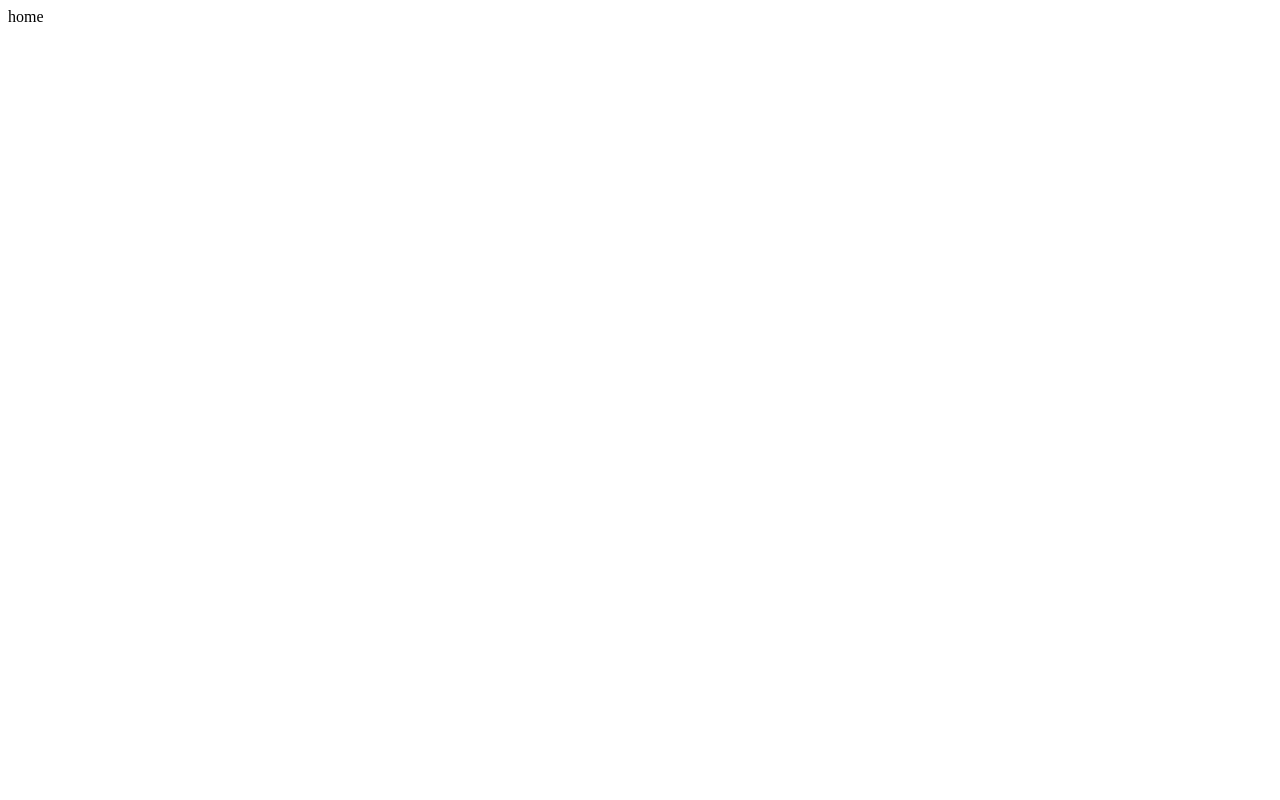
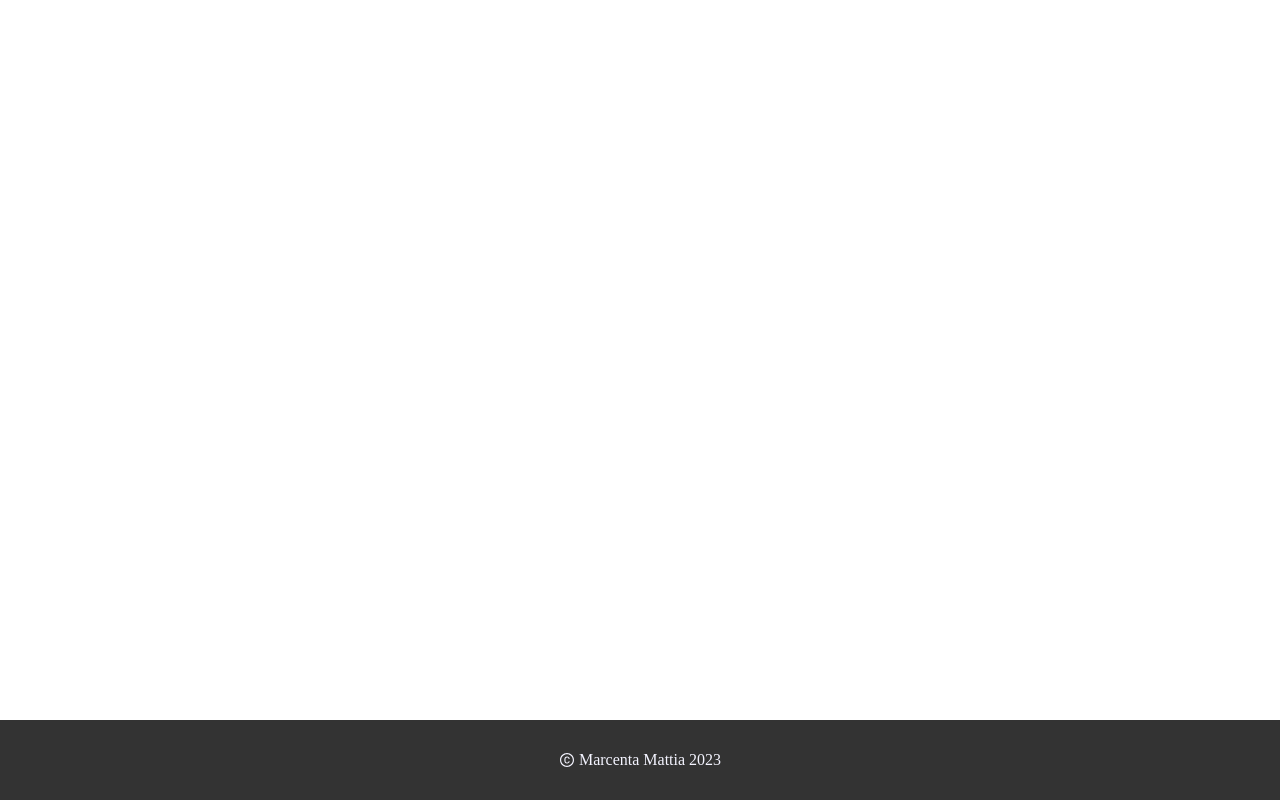
Before and after one commit to matt185/beerholic, a React (Create React App) app in the folder beerholic/: page / in a window 1280 px wide. Built offline with nearby package versions, Linux system fonts and the light colour scheme.

Commit message:
create footer

```diff
--- a/beerholic/src/App.tsx
+++ b/beerholic/src/App.tsx
@@ -1,11 +1,16 @@
 import React from 'react';
+
+import { Layout } from './components/Layout'
+import './styles/index.scss';
 
 
 function App() {
   return (
-    <div className="App">
-      home
-    </div>
+    <>
+      <Layout>
+
+      </Layout>
+    </>
   );
 }
 
--- /dev/null
+++ b/beerholic/src/components/Footer.tsx
@@ -0,0 +1,13 @@
+import React from 'react'
+import { AiOutlineCopyright } from 'react-icons/ai'
+interface FooterProps {
+
+}
+
+export const Footer: React.FC<FooterProps> = ({ }) => {
+    return (
+        <div className="footer">
+            <p><AiOutlineCopyright className="footer_copyright" /> Marcenta Mattia {new Date().getFullYear()}</p>
+        </div>
+    )
+}
--- /dev/null
+++ b/beerholic/src/components/Layout.tsx
@@ -0,0 +1,17 @@
+import React from 'react'
+import { Footer } from './Footer'
+
+interface LayoutProps {
+    children: React.ReactNode
+}
+
+export const Layout: React.FC<LayoutProps> = ({ children }) => {
+    return (
+        <>
+            <div className="layout_body">{children}</div>
+            <div className="layout_footer">
+                <Footer />
+            </div>
+        </>
+    )
+}
--- a/beerholic/src/index.tsx
+++ b/beerholic/src/index.tsx
@@ -1,6 +1,7 @@
 import React from 'react';
 import ReactDOM from 'react-dom/client';
 import App from './App';
+import './styles/index.scss'
 
 
 const root = ReactDOM.createRoot(
--- /dev/null
+++ b/beerholic/src/styles/base/_base.scss
@@ -0,0 +1,15 @@
+@import '../variables.scss';
+* {
+    box-sizing: border-box;
+    margin: 0;
+}
+
+body {
+    width: 100%;
+    color: $dark;
+    background: rgb(255,255,255);
+}
+
+#root {
+    height: 100%;
+}
--- /dev/null
+++ b/beerholic/src/styles/base/_index.scss
@@ -0,0 +1,2 @@
+@import 'base';
+@import 'layout';
--- /dev/null
+++ b/beerholic/src/styles/base/_layout.scss
@@ -0,0 +1,23 @@
+@import '../variables.scss';
+
+.layout_header{
+    position: fixed;
+    top: 0;
+    width: 100%;
+}
+
+.layout_body {
+    margin-top: $headerHeight;
+    margin-bottom: $footerHeight;
+    height: calc(100vh - #{$headerHeight}-#{$footerHeight});
+    width: 100%;
+    display: flex;
+    justify-content: center;
+    align-items: center;
+}
+
+.layout_footer {
+    position: fixed;
+    bottom: 0;
+    width: 100%;
+}
--- /dev/null
+++ b/beerholic/src/styles/components/_footer.scss
@@ -0,0 +1,19 @@
+@import '../variables.scss';
+
+.footer{
+    color: $bg;
+    background-color: rgba($dark,0.9);
+    width: 100%;
+    height: $footerHeight;
+    display: flex;
+    align-items: center;
+    justify-content: center;
+    p{
+        .footer_copyright{
+            margin-right: 4px;
+        }
+        display: inline-flex;
+        align-items: center;
+        text-transform: capitalize;
+    }
+}
--- /dev/null
+++ b/beerholic/src/styles/components/_index.scss
@@ -0,0 +1 @@
+@import 'footer';
--- /dev/null
+++ b/beerholic/src/styles/index.scss
@@ -0,0 +1,2 @@
+@import 'base';
+@import 'components';
--- /dev/null
+++ b/beerholic/src/styles/variables.scss
@@ -0,0 +1,98 @@
+// colors
+$dark: rgb(29, 29, 29);
+$gray: rgb(138, 135, 135);
+$light: #fff;
+$primary: rgb(162, 162, 246);
+$purple:rgb(108,42,255);
+$bg: rgb(244, 244, 255);
+$lgBlue:rgb(97, 219, 251);
+$policeBlue:rgb(52, 73, 94);
+$mint:rgba(65, 184, 131);
+$pink:rgb(233, 30, 99);
+// spacing
+$spacing-md: 16px;
+$spacing-lg: 32px;
+// border radius
+$borderRadius: 12px;
+// header footer height
+$headerHeight: 100px;
+$footerHeight: 80px;
+// max width
+$maxWidth: 1280px;
+
+// shadow style
+@mixin shadow_white {
+    text-shadow: 5px 3px 4px $light
+}
+
+@mixin shadow {
+    text-shadow: 5px 3px 4px $dark
+}
+
+@mixin shadow-gray {
+    text-shadow: 5px 3px 4px $gray
+}
+
+@mixin shadow-blue {
+    text-shadow: 5px 3px 4px $lgBlue
+}
+
+@mixin shadow-mint {
+    text-shadow: 5px 3px 4px $mint
+}
+
+@mixin shadow-purple {
+    text-shadow: 5px 3px 4px $purple
+}
+
+@mixin icon-shadow {
+    filter: drop-shadow(5px 3px 4px $dark)
+}
+
+@mixin icon-shadow-light {
+    filter: drop-shadow(5px 3px 4px $light)
+}
+
+@mixin icon-shadow-mint {
+    filter: drop-shadow(5px 3px 4px $mint)
+}
+
+@mixin boxShadow_white {
+    box-shadow: 5px 3px 4px $light
+}
+
+@mixin breakpoint($point) {
+    @if $point==md {
+        // 768px
+        @media (min-width: 48em) {
+            @content;
+        }
+    }
+    @if $point==sm {
+        // 459px
+        @media (max-width: 28em) {
+            @content;
+        }
+    }
+    @if $point==sm {
+        //415px
+        @media (max-width: 25.9em) {
+            @content;
+        }
+    }
+    @if $point==xsm {
+        //375px
+        @media (max-width: 23.5em) {
+            @content;
+        }
+    }
+}
+
+@keyframes App-logo-spin {
+  from {
+    transform: rotateX(0deg) rotateY(-180deg) rotateZ(0deg);
+  }
+  to {
+    transform: rotateX(180deg)rotateY(0deg) rotateZ(-180deg);
+  }
+}
```
